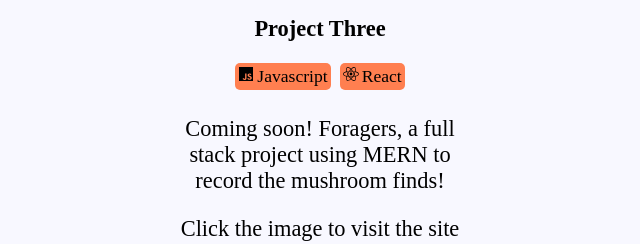
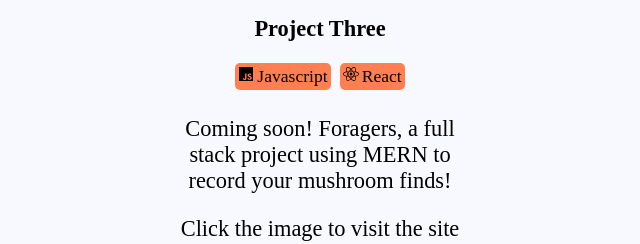
Before and after one commit to ConCapbreton/JuniorDeveloperPortfolio, a React (Vite) app: page / in a window 1280 px wide. Shown: the part 1531-1775 px from the top of the page, without its empty margins (320-960 px from the left). Built offline with nearby package versions, Linux system fonts and the light colour scheme.

Commit message:
update description on foragers

```diff
--- a/src/components/MainPage/Projects.tsx
+++ b/src/components/MainPage/Projects.tsx
@@ -42,7 +42,7 @@ const Projects = () => {
             <div className="tech-icon-labels"><a><IoLogoJavascript /></a>Javascript</div>
             <div className="tech-icon-labels"><a><FaReact /></a>React</div>
           </div>
-          <p>Coming soon! Foragers, a full stack project using MERN to record the mushroom finds!</p>
+          <p>Coming soon! Foragers, a full stack project using MERN to record your mushroom finds!</p>
           <p>Click the image to visit the site (eventually)!</p>
         </div>
       </div>
```
